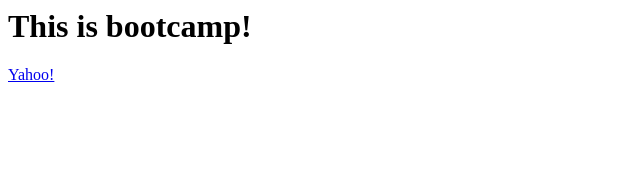
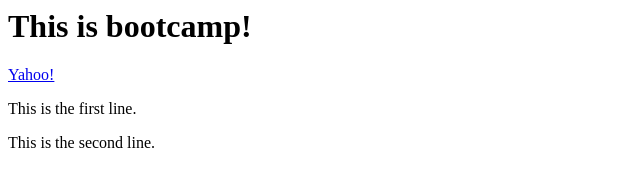
Before and after one commit to clementchiu/bootcamp, a plain HTML site: page index.html in a window 1280 px wide. Shown: the whole page, without its empty margins (0-640 px from the left). Drawn offline with Linux system fonts and the light colour scheme.

Commit message:
Update index.html

```diff
--- a/index.html
+++ b/index.html
@@ -2,5 +2,7 @@
 <body>
 <h1>This is bootcamp!</h1>
 <a href="http://hk.yahoo.com" target="_blank">Yahoo!</a>
+  <p>This is the first line.</p>
+  <p>This is the second line.</p>
 </body>
 </html>
```
